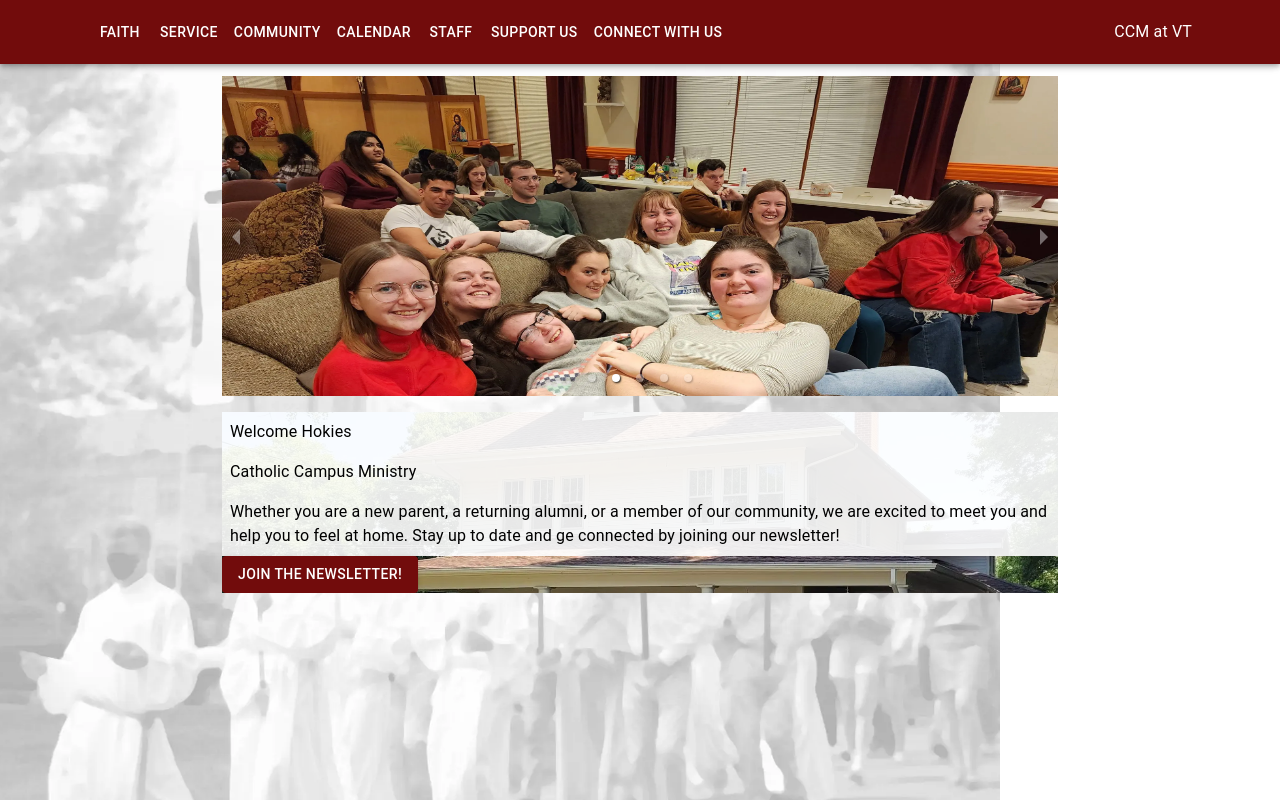
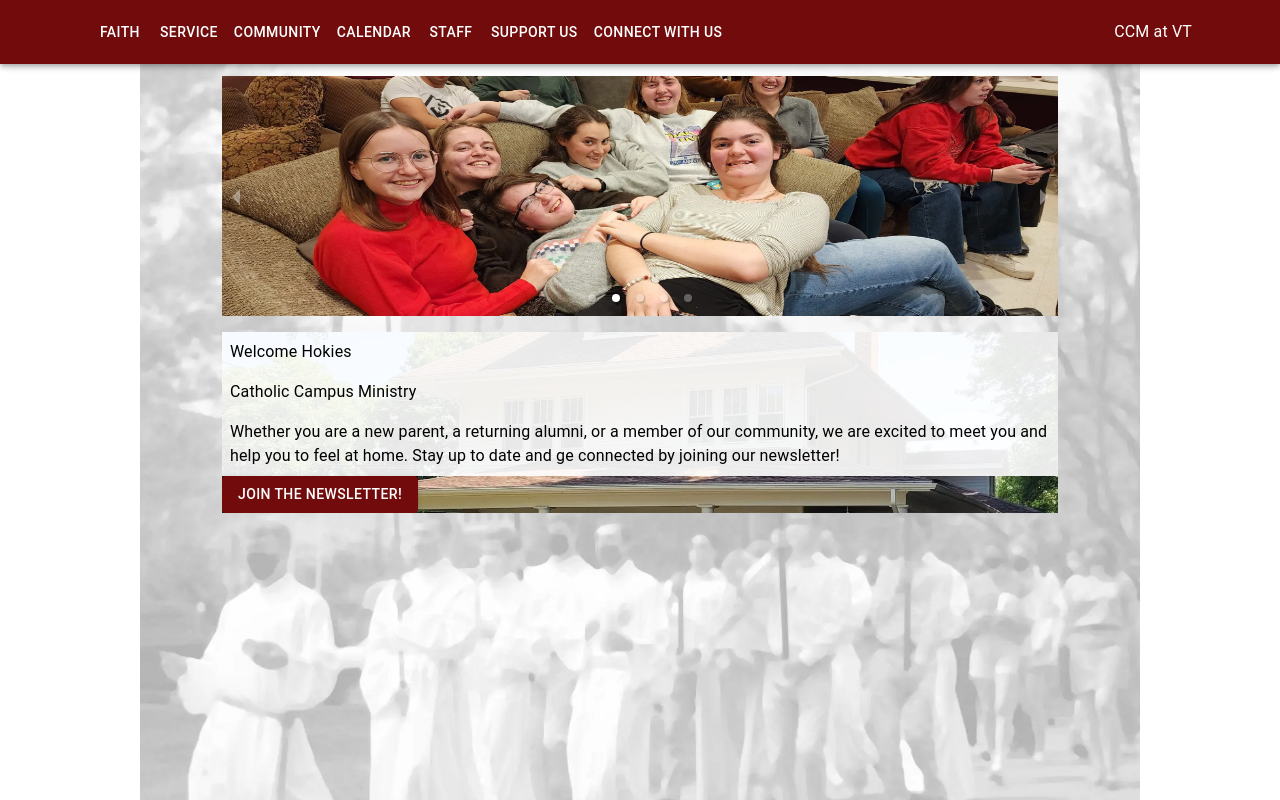
Before and after one commit to CatholicHokies/website, a Next.js app: page / in a window 1280 px wide. Shown: the top 800 px of the page. Built offline with nearby package versions, Linux system fonts and the light colour scheme.

Commit message:
New image css

```diff
--- a/src/app/globals.css
+++ b/src/app/globals.css
@@ -42,7 +42,7 @@ body {
   flex-direction: column;
   justify-content: center;
   align-items: center;
-  max-height: 40vh;
+  max-height: 30vh;
   overflow: hidden;
 }
 
--- a/src/comps/MainPageCarousel.tsx
+++ b/src/comps/MainPageCarousel.tsx
@@ -17,12 +17,12 @@ const images_for_carousel = ["./images/adoration1.jpg",
 class MainPageCarousel extends Component {
     render() {
         return (
-            <Box className="carouselClipper">
+            <Box>
                 <Carousel autoPlay showStatus={false} emulateTouch infiniteLoop showThumbs={false}>
                     {images_for_carousel.map((image) => {
                         return (
-                            <Box key={image} height="40vh">
-                                <Image src={image} alt={image} width={500} height = {500} />
+                            <Box className="carouselClipper" key={image}>
+                                <Image src={image} alt={image} width={1000} height = {500} />
                             </Box>
                         )
                     }
```
Also changed, not shown: src/comps/PageTemplate.tsx (+2 -2 lines).
